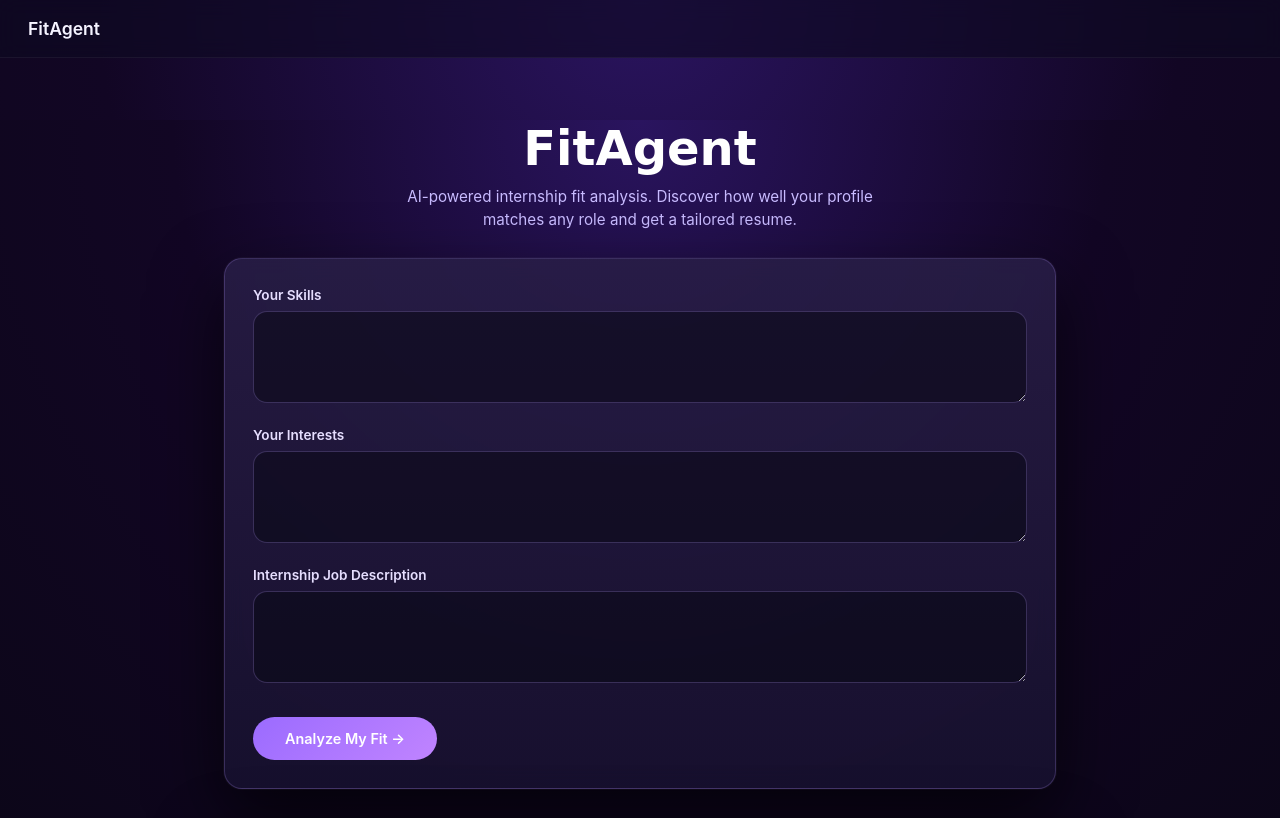
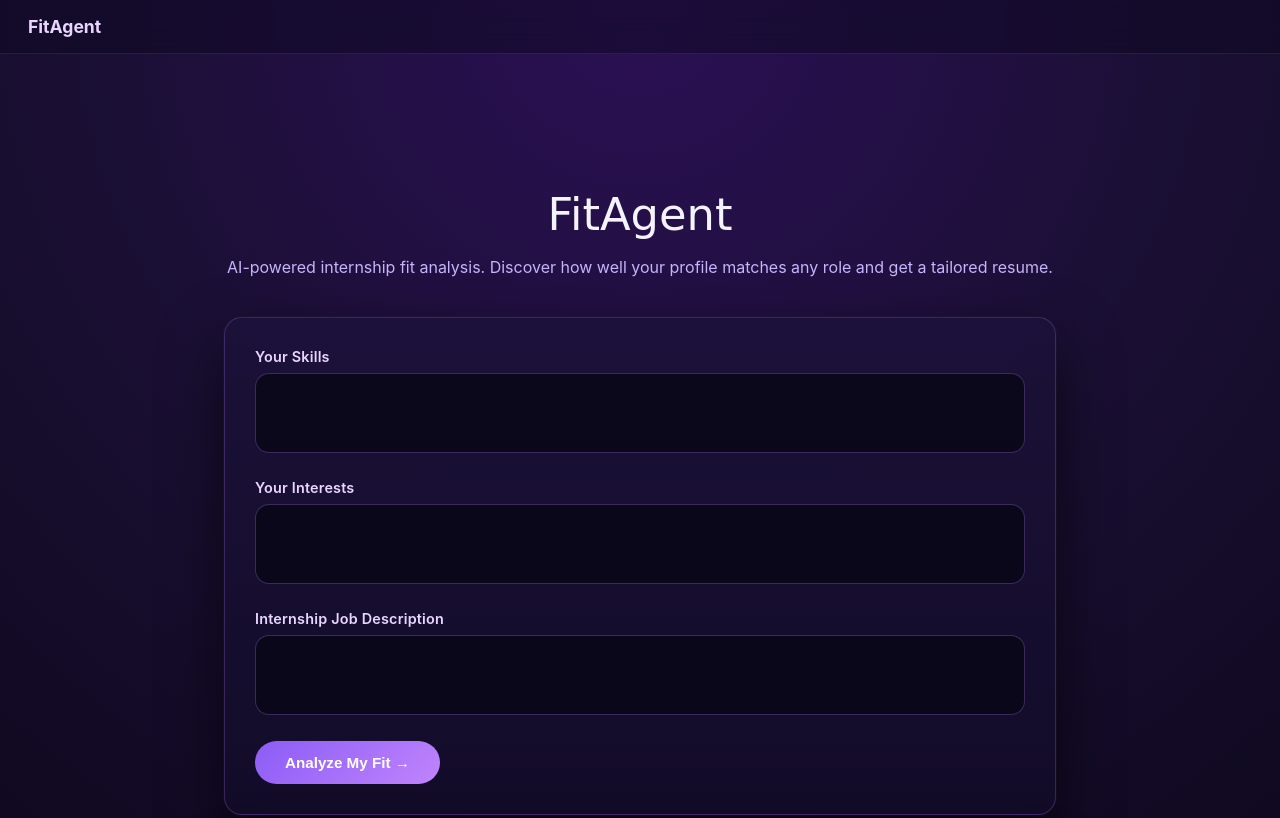
Before and after one commit to ajitpatel01/Fit-Agent, a plain HTML site: page frontend/index.html in a window 1280 px wide. Shown: the top 818 px of the page. Drawn offline with Linux system fonts and the light colour scheme; a web font is replaced by a local one.

Commit message:
Refine textarea auto-resize and readability

```diff
--- a/static/styles.css
+++ b/static/styles.css
@@ -4,16 +4,39 @@
 
 * {
   box-sizing: border-box;
-  margin: 0;
-  padding: 0;
-  font-family: "Inter", system-ui, sans-serif;
 }
 
 html, body {
+  margin: 0;
+  padding: 0;
   width: 100%;
   min-height: 100%;
-  color: #eae6ff;
-  background: radial-gradient(circle at top, #2a145f 0%, #120624 45%, #0b0617 100%);
+  font-family: "Inter", system-ui, sans-serif;
+  color: #f5f3ff;
+}
+
+/* =========================
+   FIX WHITE BACKGROUND
+   ========================= */
+
+body {
+  background: radial-gradient(
+    circle at top,
+    #2b1055 0%,
+    #1a0f33 45%,
+    #0b0617 100%
+  );
+  overflow-x: hidden;
+}
+
+/* =========================
+   VANTA BACKGROUND WRAPPER
+   ========================= */
+
+#vanta-bg {
+  min-height: 100vh;
+  width: 100%;
+  position: relative;
 }
 
 /* =========================
@@ -21,107 +44,71 @@ html, body {
    ========================= */
 
 .navbar {
-  position: fixed;
+  position: sticky;
   top: 0;
-  left: 0;
-  width: 100%;
-  height: 58px;
-  padding: 0 28px;
-  display: flex;
-  align-items: center;
-  justify-content: space-between;
-  background: rgba(15, 10, 35, 0.65);
-  backdrop-filter: blur(10px);
-  border-bottom: 1px solid rgba(255,255,255,0.05);
+  padding: 16px 28px;
+  background: rgba(15, 10, 35, 0.55);
+  backdrop-filter: blur(12px);
+  border-bottom: 1px solid rgba(255,255,255,0.08);
   z-index: 10;
 }
 
 .navbar h2 {
+  margin: 0;
   font-size: 1.1rem;
-  font-weight: 600;
-  color: #f5f3ff;
-}
-
-.navbar span {
-  font-size: 0.8rem;
-  color: #b9a9ff;
+  color: #e9d5ff;
 }
 
 /* =========================
-   MAIN WRAPPER
+   MAIN CONTAINER
    ========================= */
 
-#vanta-bg {
-  min-height: 100vh;
-  width: 100%;
-}
-
 .container {
-  max-width: 880px;
-  margin: 120px auto 80px;
-  padding: 0 24px;
+  max-width: 900px;
+  margin: 70px auto;
+  padding: 34px;
   position: relative;
   z-index: 2;
 }
 
 /* =========================
-   HERO SECTION
+   HEADER
    ========================= */
 
 h1 {
   font-family: "Macondo", cursive;
-  font-size: 3rem;
+  font-size: 2.8rem;
+  margin-bottom: 10px;
+  color: #f5f3ff;
+  font-weight: 400;
   text-align: center;
-  color: #ffffff;
-  margin-bottom: 10px;
 }
 
 .subtitle {
+  color: #c4b5fd;
+  margin-bottom: 40px;
   text-align: center;
-  font-size: 0.95rem;
-  color: #c8bbff;
-  max-width: 520px;
-  margin: 0 auto 26px;
-  line-height: 1.5;
-}
-
-/* Feature pills */
-
-.features {
-  display: flex;
-  justify-content: center;
-  gap: 18px;
-  margin-bottom: 46px;
-  flex-wrap: wrap;
-}
-
-.features span {
-  font-size: 0.75rem;
-  padding: 6px 14px;
-  border-radius: 999px;
-  background: rgba(167, 139, 250, 0.15);
-  color: #d9ccff;
-  border: 1px solid rgba(167, 139, 250, 0.25);
+  font-size: 1rem;
 }
 
 /* =========================
-   CARD (GLASS UI)
+   GLASS CARD
    ========================= */
 
 .card {
   background: linear-gradient(
     180deg,
-    rgba(40, 30, 70, 0.88),
-    rgba(24, 18, 48, 0.88)
+    rgba(28, 18, 58, 0.95),
+    rgba(18, 12, 40, 0.95)
   );
-  border: 1px solid rgba(180, 150, 255, 0.22);
+  border: 1px solid rgba(186, 134, 255, 0.22);
   border-radius: 18px;
-  padding: 28px;
+  padding: 30px;
   margin-bottom: 32px;
   backdrop-filter: blur(10px);
   box-shadow:
-    0 0 0 1px rgba(255,255,255,0.03),
-    0 28px 70px rgba(0,0,0,0.65);
+    0 0 0 1px rgba(255,255,255,0.02),
+    0 25px 60px rgba(0,0,0,0.6);
 }
 
 /* =========================
@@ -131,44 +118,65 @@ h1 {
 label {
   display: block;
   margin-bottom: 8px;
-  font-size: 0.85rem;
   font-weight: 600;
-  color: #e6deff;
+  font-size: 0.9rem;
+  color: #e9d5ff;
+  letter-spacing: 0.2px;
 }
 
+/* Auto-resizing, readable textarea */
 textarea {
   width: 100%;
-  min-height: 92px;
+  min-height: 72px;
   padding: 14px 16px;
-  margin-bottom: 20px;
+
   border-radius: 14px;
-  border: 1px solid rgba(180, 150, 255, 0.25);
-  background: rgba(10, 8, 20, 0.55);
+  border: 1px solid rgba(186, 134, 255, 0.28);
+
+  background: rgba(10, 7, 25, 0.88);
   color: #f5f3ff;
-  resize: vertical;
-  font-size: 0.92rem;
-  line-height: 1.55;
+
+  /* 🔑 Auto-resize behavior */
+  resize: none;
+  overflow: hidden;
+  height: auto;
+
+  margin-bottom: 22px;
+
+  font-size: 0.95rem;
+  line-height: 1.65;
+  transition:
+    border-color 0.2s ease,
+    box-shadow 0.2s ease,
+    background 0.2s ease;
 }
 
+/* Placeholder */
+textarea::placeholder {
+  color: #a78bfa;
+  opacity: 0.9;
+}
+
+/* Focus state */
 textarea:focus {
   outline: none;
-  border-color: #b678ff;
-  box-shadow: 0 0 0 2px rgba(182, 120, 255, 0.35);
+  border-color: #c084fc;
+  box-shadow: 0 0 0 2px rgba(192, 132, 252, 0.35);
+  background: rgba(14, 10, 32, 0.95);
 }
+
 
 /* =========================
    PRIMARY BUTTON
    ========================= */
 
 button {
-  display: inline-block;
-  margin-top: 10px;
-  background: linear-gradient(135deg, #9b6bff, #c084ff);
+  background: linear-gradient(135deg, #8b5cf6, #c084fc);
   color: #ffffff;
   border: none;
-  padding: 13px 32px;
+  padding: 13px 30px;
   border-radius: 999px;
-  font-size: 0.9rem;
+  font-size: 0.95rem;
   font-weight: 600;
   cursor: pointer;
   transition: all 0.2s ease;
@@ -176,59 +184,49 @@ button {
 
 button:hover {
   transform: translateY(-1px);
-  box-shadow: 0 14px 36px rgba(186, 134, 255, 0.45);
-}
-
-button:disabled {
-  opacity: 0.55;
-  cursor: not-allowed;
+  box-shadow: 0 14px 36px rgba(192, 132, 252, 0.45);
 }
 
 /* =========================
-   OUTPUT SECTION
+   OUTPUT
    ========================= */
 
 .output-section h2 {
+  margin-top: 0;
   margin-bottom: 16px;
-  font-size: 1.2rem;
-  font-weight: 600;
   color: #f5f3ff;
 }
 
 .output-block {
   margin-bottom: 18px;
-  line-height: 1.6;
-  color: #e9e4ff;
+  line-height: 1.65;
+  color: #ede9fe;
 }
 
 .output-title {
   font-weight: 700;
-  font-size: 0.85rem;
-  color: #d6c7ff;
+  color: #c4b5fd;
   margin-bottom: 6px;
 }
 
 .confidence {
-  margin-top: 18px;
   font-size: 1.35rem;
   font-weight: 700;
-  color: #9affc7;
+  color: #86efac;
+  margin-top: 18px;
 }
 
 /* =========================
-   RESPONSIVE
+   MOBILE
    ========================= */
 
-@media (max-width: 640px) {
-  h1 {
-    font-size: 2.3rem;
+@media (max-width: 600px) {
+  .container {
+    padding: 22px;
+    margin: 40px auto;
   }
 
-  .container {
-    margin-top: 100px;
-  }
-
-  textarea {
-    min-height: 80px;
+  h1 {
+    font-size: 2.1rem;
   }
 }
```
